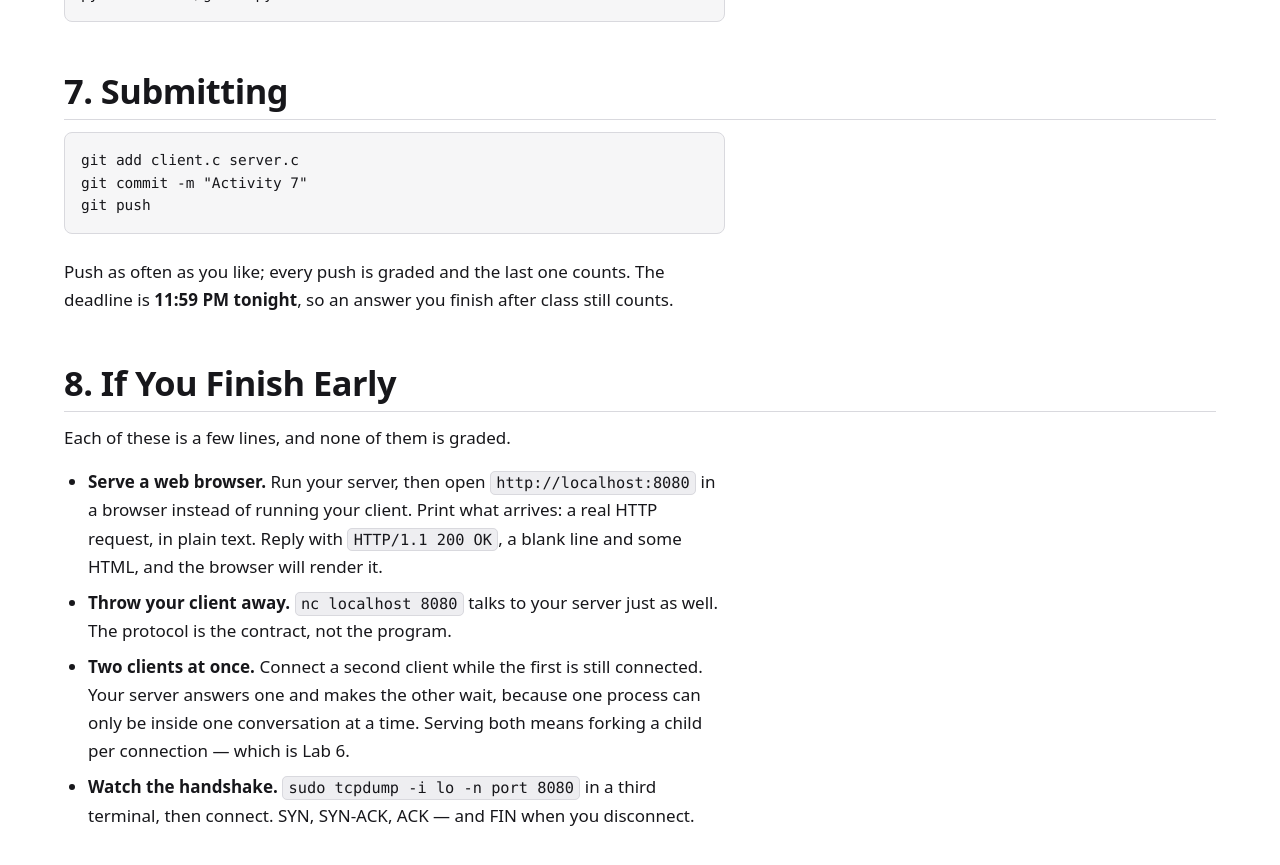
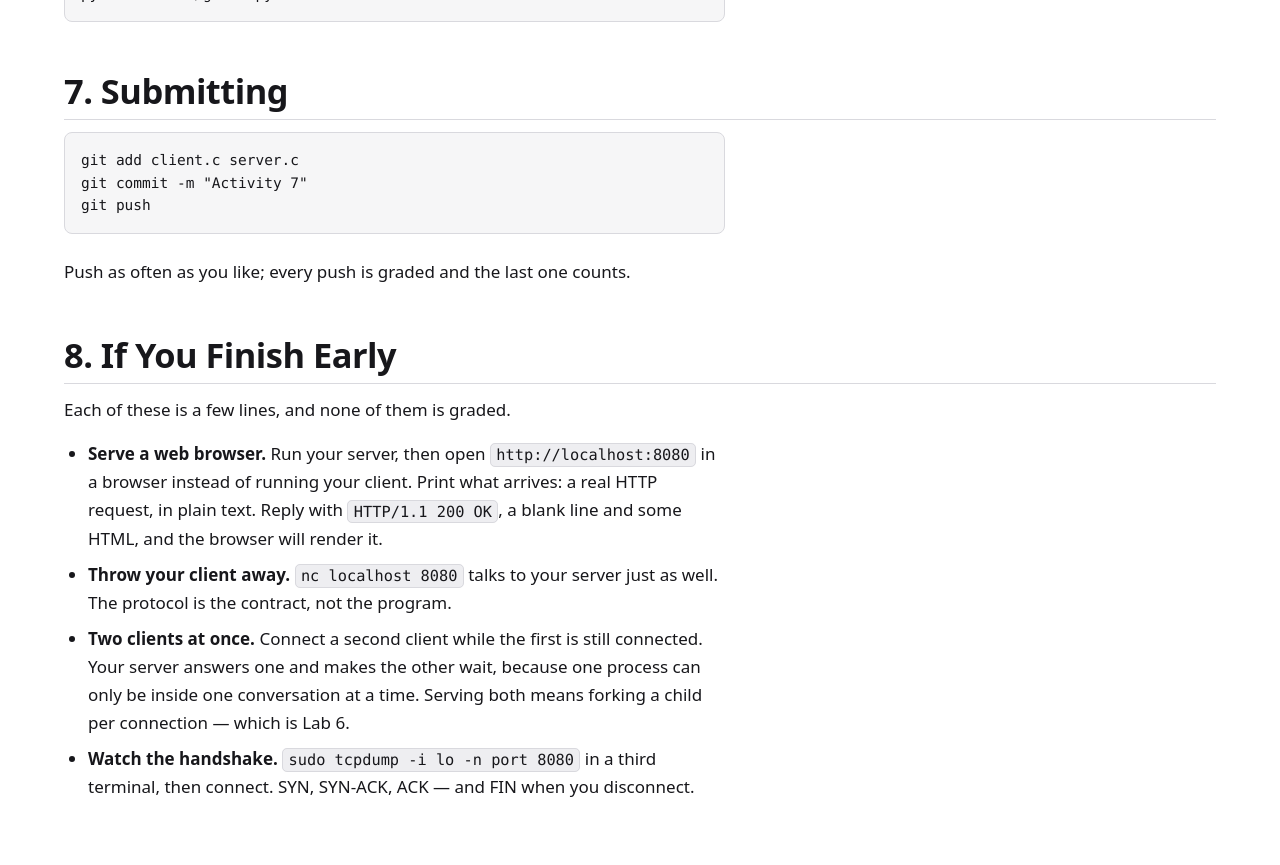
Before and after one commit to CSCE-313-FA26/CSCE-313-FA26.github.io, a Jekyll site: the page built from activity-7-tqvm/index.md, in a window 1280 px wide and 900 px high, scrolled down 5528 px. Shown: the top 865 px of the window. Built offline with Jekyll 4.4.1, drawn with Linux system fonts in a browser that asks for light colours.

Commit message:
Activity 7: drop the deadline sentence from Submitting
Removed at the instructor's request. The sentence that preceded it stands on
its own, so nothing is left dangling.

````diff
--- a/activity-7-tqvm/index.md
+++ b/activity-7-tqvm/index.md
@@ -203,9 +203,7 @@ git commit -m "Activity 7"
 git push
 ```
 
-Push as often as you like; every push is graded and the last one counts. The
-deadline is **11:59 PM tonight**, so an answer you finish after class still
-counts.
+Push as often as you like; every push is graded and the last one counts.
 
 ## 8. If You Finish Early
 
````
